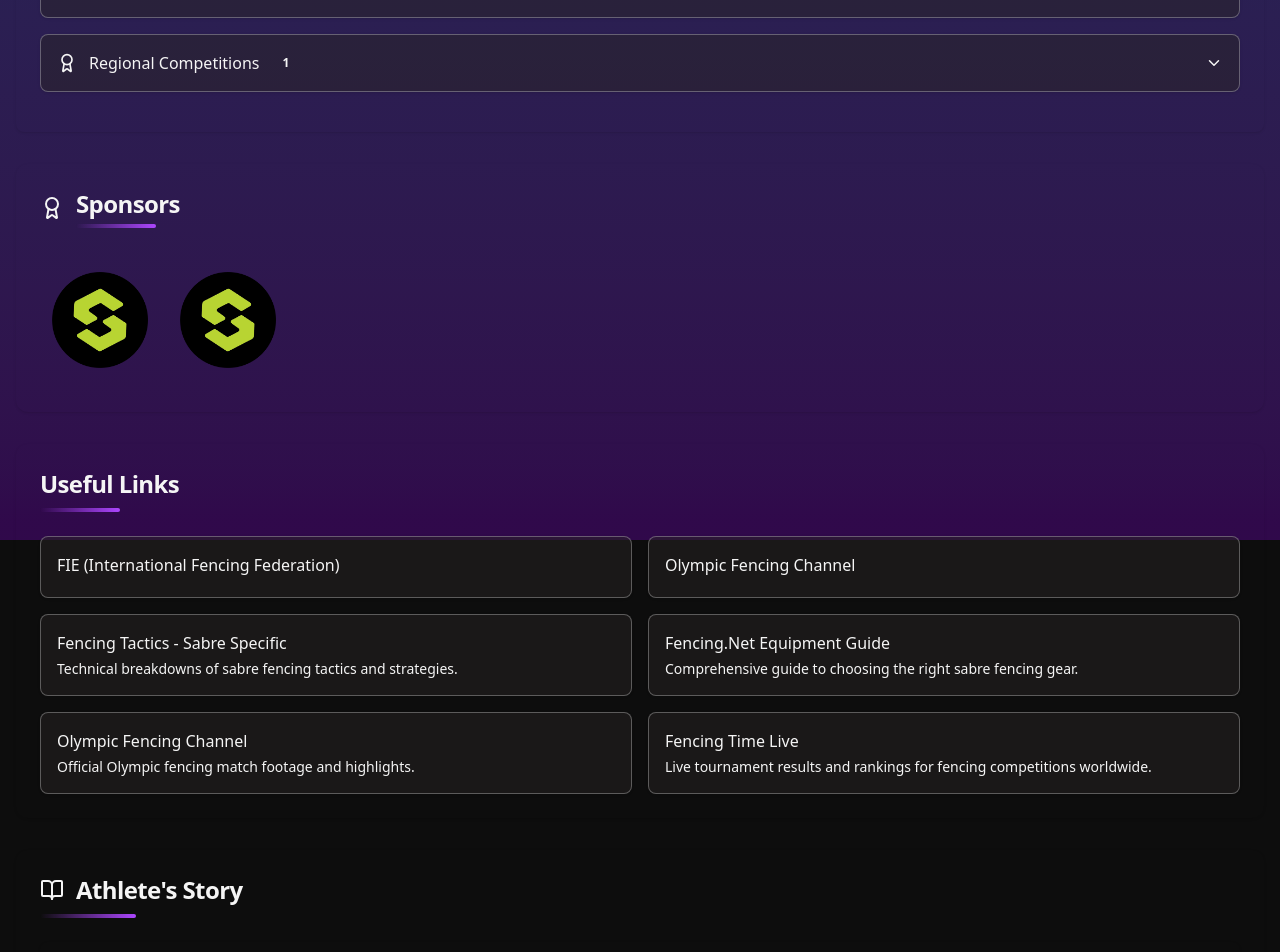
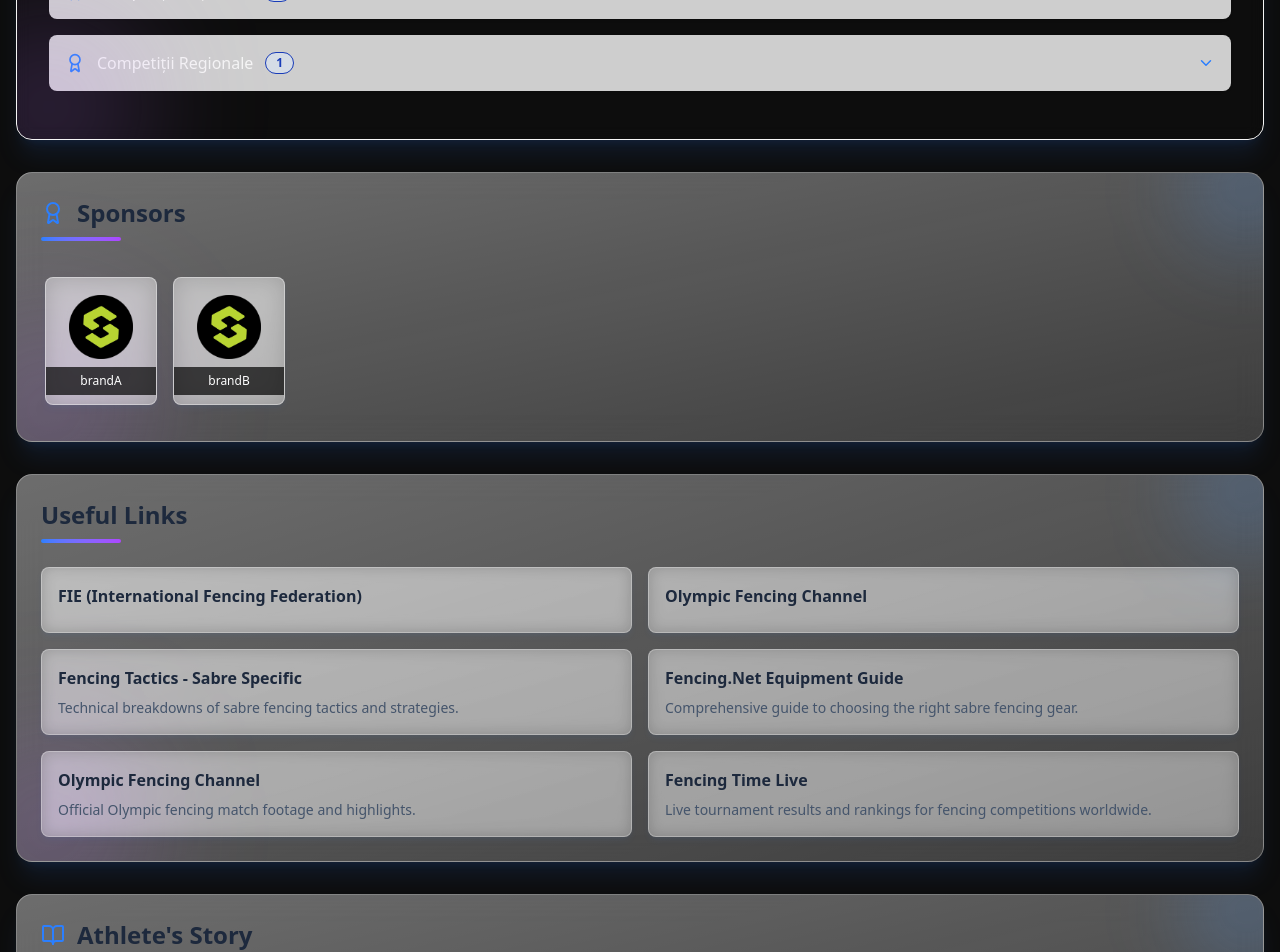
Before and after one commit to StanCosmin28/athlete-card, a React (Vite) app in the folder frontend/: page / in a window 1280 px wide. Shown: the part 1060-2012 px from the top of the page. Built offline with nearby package versions, Linux system fonts and the light colour scheme.

Commit message:
change main theme

```diff
--- a/frontend/src/App.jsx
+++ b/frontend/src/App.jsx
@@ -40,7 +40,7 @@ function App() {
   return (
     <>
       <DataProvider>
-        {bg ? <FixedBackground /> : <FixedBackgroundV2 />}
+        {bg ? <FixedBackgroundV2 /> : <FixedBackground />}
         <ThemeToggle />
         <button
           onClick={handleClick}
@@ -68,22 +68,22 @@ function App() {
           {/* <InfinitePhotos /> */}
         </div>
         <div className="max-w-7xl mx-auto px-4 py-4">
-          {simple ? <Medals /> : <MedalsV2 />}
+          {simple ? <MedalsV2 /> : <Medals />}
           {/* <Medals />
         <MedalsV2 /> */}
         </div>
         <div className="max-w-7xl mx-auto px-4 py-4">
-          {simple ? <Sponsors /> : <SponsorsV2 />}
+          {simple ? <SponsorsV2 /> : <Sponsors />}
           {/* <Sponsors />
         <SponsorsV2 /> */}
         </div>
         <div className="max-w-7xl mx-auto px-4 py-4">
-          {simple ? <UsefulLinks /> : <UsefulLinksV2 />}
+          {simple ? <UsefulLinksV2 /> : <UsefulLinks />}
           {/* <UsefulLinks />
         <UsefulLinksV2 /> */}
         </div>
         <div className="max-w-7xl mx-auto px-4 py-4">
-          {simple ? <Story /> : <StoryV2 />}
+          {simple ? <StoryV2 /> : <Story />}
           {/* <Story />
         <StoryV2 /> */}
         </div>
--- a/frontend/src/Components/Sponsors.jsx
+++ b/frontend/src/Components/Sponsors.jsx
@@ -8,8 +8,6 @@ export default function Sponsors() {
   const scrollRef = useRef(null);
   const [scrollPosition, setScrollPosition] = useState(0);
   const [maxScroll, setMaxScroll] = useState(0);
-
-  if (!athleteData) return <p>Loading...</p>;
 
   const handleScroll = () => {
     if (scrollRef.current) {
@@ -28,6 +26,8 @@ export default function Sponsors() {
       );
     }
   }, []);
+
+  if (!athleteData) return <p>Loading...</p>;
 
   const scrollLeft = () => {
     if (scrollRef.current) {
```
